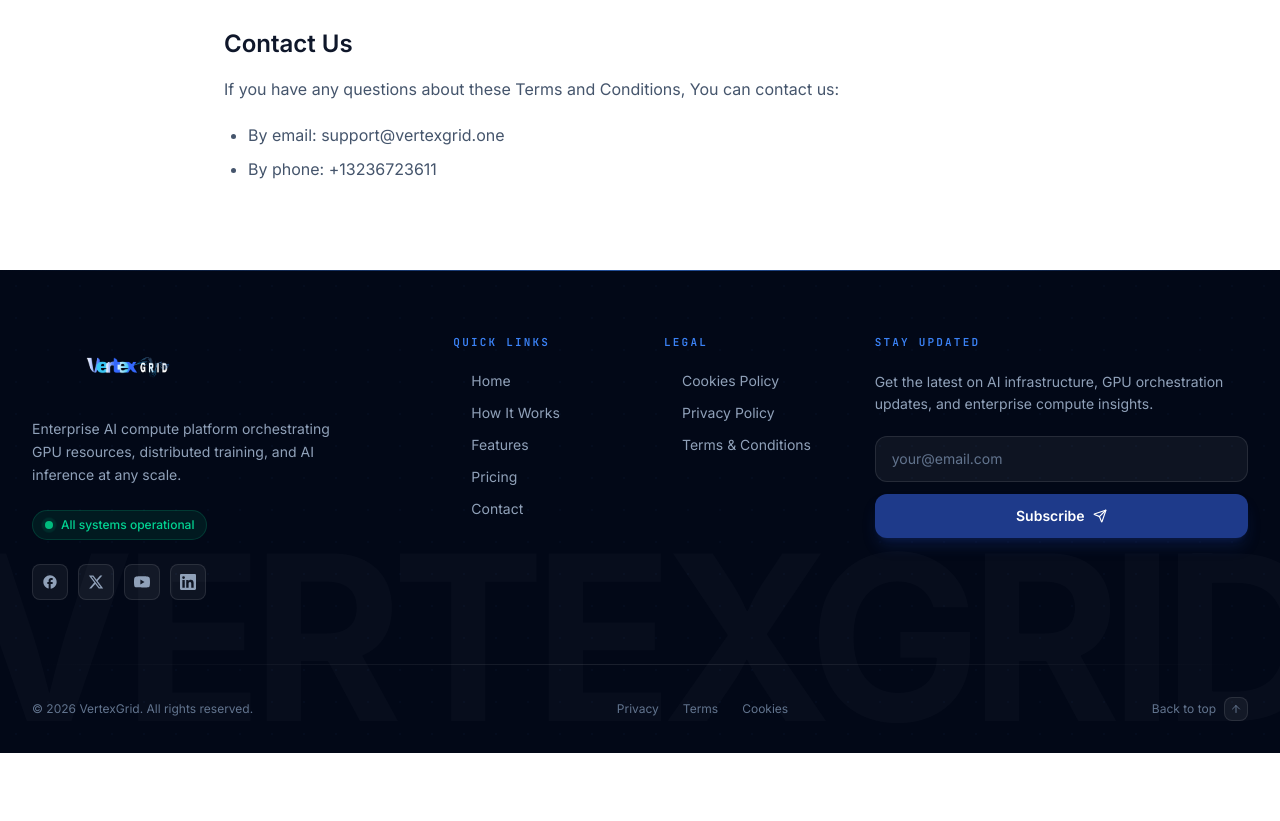
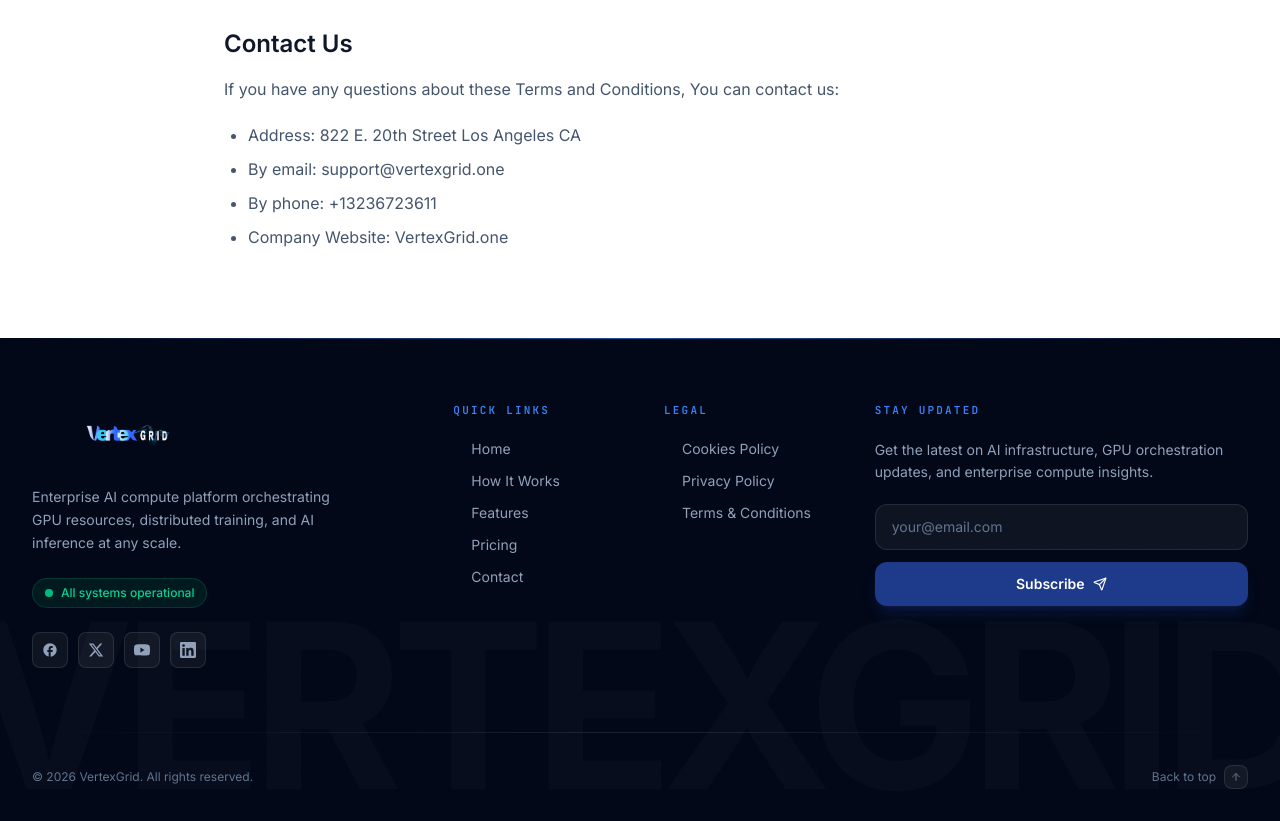
Before and after one commit to theebiga26/1st_Domain, a React (Vite) app: page /terms in a window 1280 px wide. Shown: the part 4980-5801 px from the top of the page. Before the commit the page ends 5733 px from the top, so only its background shows below. Built offline with nearby package versions, Linux system fonts and the light colour scheme.

Commit message:
update header

```diff
--- a/src/App.tsx
+++ b/src/App.tsx
@@ -11,7 +11,7 @@
 import Hero from './components/Hero';
 import CookieBanner, { type CookieConsent } from './components/CookieBanner';
 import TawkChat from './components/TawkChat';
-import Preloader from './components/Preloader';
+
 import './components/BackgroundAnimations.css';
 
 // Below-the-fold components — lazy-loaded for performance
@@ -99,7 +99,7 @@
   return (
     <>
       <ScrollToTop />
-      <Preloader />
+
 
       <Suspense fallback={<div className="min-h-screen bg-[#0F172A]" />}>
         <Routes>
--- a/src/components/ContactUs.tsx
+++ b/src/components/ContactUs.tsx
@@ -181,16 +181,15 @@
         <div className="bg-white rounded-[2rem] rounded-tl-xl rounded-br-xl shadow-[0_8px_30px_rgb(0,0,0,0.08)] flex flex-col md:flex-row ml-0 md:ml-16 relative">
 
           {/* Left Overlay Card */}
-          <div className="bg-[#0F172A] text-white p-8 md:p-12 flex flex-col rounded-2xl shadow-2xl md:absolute md:top-6 md:bottom-6 md:-left-16 md:w-[400px] z-10 w-full">
-            <div>
-              <h3 className="text-xl font-semibold text-slate-200 mb-4">Contact Details</h3>
+          <div className="bg-[#0F172A] text-white p-8 md:p-12 flex flex-col justify-center rounded-2xl shadow-2xl md:absolute md:top-6 md:bottom-6 md:-left-16 md:w-[400px] z-10 w-full gap-8">
+            <div className="text-left">
+              <h3 className="text-xl font-semibold text-slate-200 mb-3">Contact Details</h3>
               <p className="text-slate-400 text-sm leading-relaxed max-w-sm">
                 Reach out for sales, support, or to discuss your enterprise GPU strategy with our team.
               </p>
             </div>
 
-            <div className="my-auto pt-10 pb-4">
-              <div className="space-y-8">
+            <div className="flex flex-col space-y-6 w-full text-left">
               <div className="flex items-start gap-4">
                 <MapPin className="w-5 h-5 shrink-0 mt-0.5 text-slate-400" />
                 <p className="text-sm font-medium text-slate-200">822 E. 20th Street<br/>Los Angeles CA 90011</p>
@@ -203,13 +202,10 @@
 
               <div className="flex items-center gap-4">
                 <Mail className="w-5 h-5 shrink-0 text-slate-400" />
-                <p className="text-sm font-medium text-slate-200">VertexGrid.one</p>
+                <p className="text-sm font-medium text-slate-200">support@vertexgrid.one</p>
               </div>
             </div>
-
-
           </div>
-        </div>
 
           {/* Right Form Area */}
           <div className="p-8 md:py-16 md:pr-16 md:pl-[380px] w-full flex flex-col justify-center bg-white rounded-2xl min-h-[550px] relative z-0">
--- a/src/components/Footer.tsx
+++ b/src/components/Footer.tsx
@@ -260,11 +260,6 @@
             © {new Date().getFullYear()} VertexGrid. All rights reserved.
           </p>
 
-          <div className="flex items-center gap-4 sm:gap-6 order-1 sm:order-2">
-            <Link to="/privacy" className="text-xs text-slate-500 hover:text-white transition-colors">Privacy</Link>
-            <Link to="/terms" className="text-xs text-slate-500 hover:text-white transition-colors">Terms</Link>
-            <Link to="/cookies" className="text-xs text-slate-500 hover:text-white transition-colors">Cookies</Link>
-          </div>
 
           {/* Back to top */}
           <button
--- a/src/index.css
+++ b/src/index.css
@@ -21,6 +21,10 @@
 }
 
 /* Custom scrollbar and subtle transitions */
+html, body {
+  overflow-x: hidden !important;
+}
+
 html {
   scroll-behavior: smooth;
 }
--- a/src/pages/Cookies.tsx
+++ b/src/pages/Cookies.tsx
@@ -67,10 +67,16 @@
           <p>If you have any questions about this Cookies Policy, You can contact us:</p>
           <ul>
             <li>
+              <p>Address: 822 E. 20th Street Los Angeles CA</p>
+            </li>
+            <li>
               <p>By email: support@vertexgrid.one</p>
             </li>
             <li>
               <p>By phone: +13236723611</p>
+            </li>
+            <li>
+              <p>Company Website: VertexGrid.one</p>
             </li>
           </ul>
         </div>
--- a/src/pages/PrivacyPolicy.tsx
+++ b/src/pages/PrivacyPolicy.tsx
@@ -221,10 +221,16 @@
           <p>If you have any questions about this Privacy Policy, You can contact us:</p>
           <ul>
             <li>
+              <p>Address: 822 E. 20th Street Los Angeles CA</p>
+            </li>
+            <li>
               <p>By email: support@vertexgrid.one</p>
             </li>
             <li>
               <p>By phone: +13236723611</p>
+            </li>
+            <li>
+              <p>Company Website: VertexGrid.one</p>
             </li>
           </ul>
         </div>
--- a/src/pages/Terms.tsx
+++ b/src/pages/Terms.tsx
@@ -91,10 +91,16 @@
           <p>If you have any questions about these Terms and Conditions, You can contact us:</p>
           <ul>
             <li>
+              <p>Address: 822 E. 20th Street Los Angeles CA</p>
+            </li>
+            <li>
               <p>By email: support@vertexgrid.one</p>
             </li>
             <li>
               <p>By phone: +13236723611</p>
+            </li>
+            <li>
+              <p>Company Website: VertexGrid.one</p>
             </li>
           </ul>
         </div>
```
